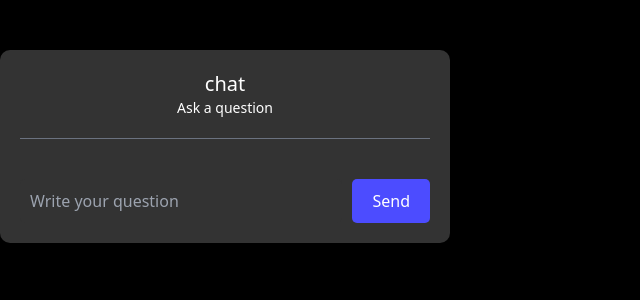
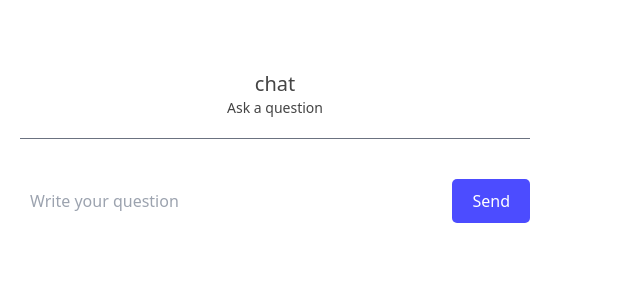
Before and after one commit to minkj1992/jarvis, a FastAPI app: template src/templates/index.html in a window 1280 px wide. Shown: the top 300 px of the page, without its empty margins (0-640 px from the left). Run offline with FastAPI, Linux system fonts and the light colour scheme; the template is opened without the code that fills it, so the values that code supplies are empty; parts of the project's set-up code (start-up, migrations or seed data) failed here and were passed over.

Commit message:
style: card

```diff
--- a/src/templates/index.html
+++ b/src/templates/index.html
@@ -7,29 +7,29 @@
   <link href="https://unpkg.com/tailwindcss@^2/dist/tailwind.min.css" rel="stylesheet">
   <style>
     .chat-body {
-      width: 450px;
+      width: 550px;
       margin: 50px auto;
     }
 
     body {
-      width: 450px;
+      width: 550px;
     }
 
     .card-body {
-      background-color: #333;
-      color: #fff;
+      background-color: #FFFFFF;
+      color: #444;
       border-radius: 10px;
     }
 
     .server-message {
-      background-color: #444;
+      background-color: #f4f4f5;
       padding: 10px;
       margin: 10px;
       border-radius: 10px;
     }
 
     .client-message {
-      background-color: #555;
+      background-color: #f4f4f5;
       padding: 10px;
       margin: 10px;
       border-radius: 10px;
@@ -42,8 +42,7 @@
 
     .form-control {
       width: 80%;
-      background-color: #333;
-      color: #fff;
+      background-color: #FFFFFF;
       border: none;
       border-radius: 5px;
       padding: 10px;
@@ -65,6 +64,7 @@
   <script>
     const room_uuid = {{ room_uuid | safe }};
     const base_url = "{{ base_url | safe }}";
+    // local: const ws = new WebSocket(`ws://${base_url}/chat/${room_uuid}`);
     const ws = new WebSocket(`wss://${base_url}/chat/${room_uuid}`);
     // Receive message from server word by word. Display the words as they are received.
     ws.onmessage = function (event) {
@@ -137,7 +137,7 @@
   </script>
 </head>
 
-<body class="bg-black">
+<body class="bg-white">
   <div class="chat-body card">
     <div class="card-body p-5">
       <h4 class="card-title text-center text-xl font-medium">{{ room_title | safe }} chat</h4>
```
Also changed, not shown: docker-compose.yml (+2 -23 lines), 1 other file.
